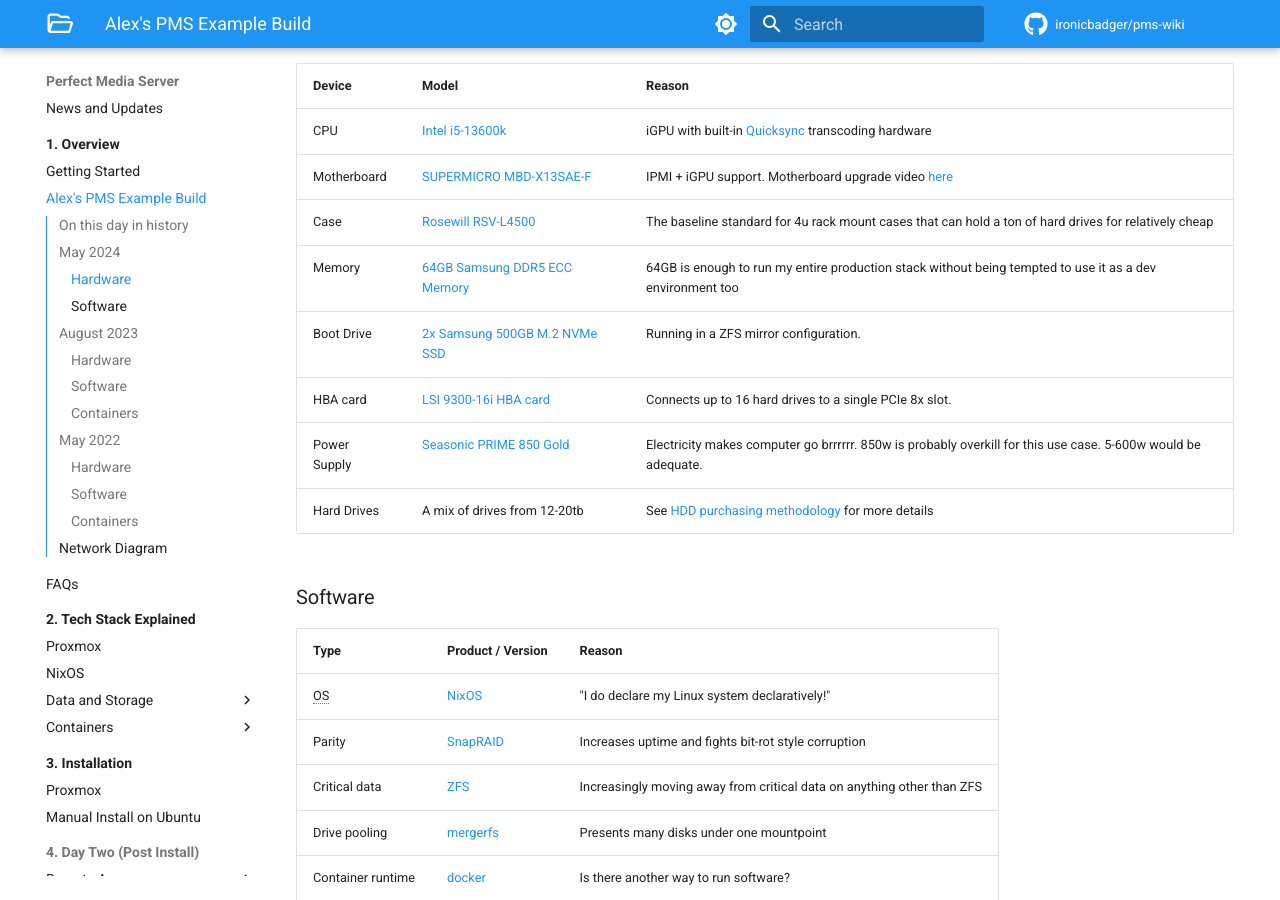
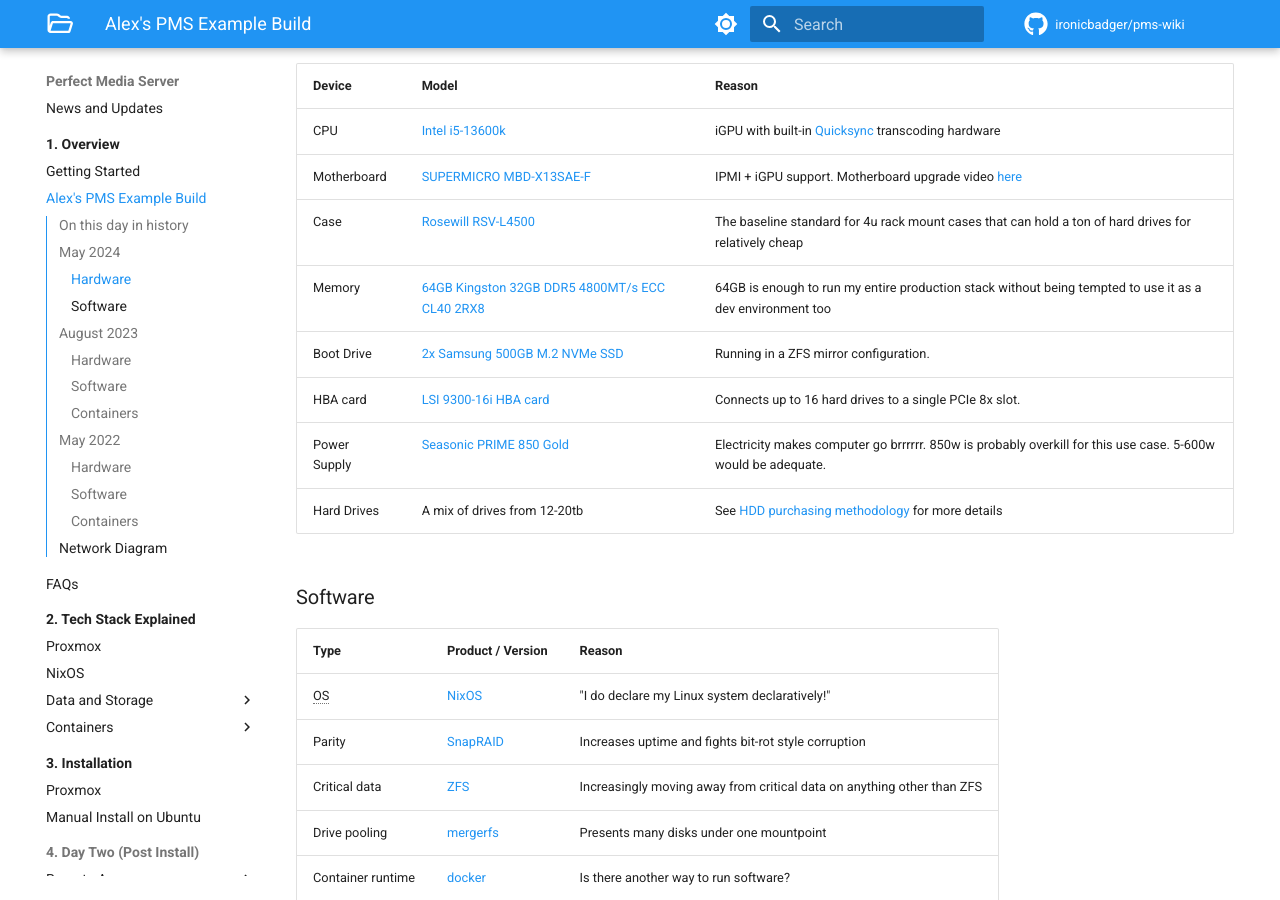
Before and after one commit to ironicbadger/pms-wiki, an MkDocs documentation site: the page built from docs/01-overview/alexs-example-builds.md, in a window 1280 px wide and 900 px high, scrolled down 721 px. Built offline with MkDocs 1.6.1 and Material for MkDocs 9.7.7, drawn with Linux system fonts in a browser that asks for light colours; some web fonts are replaced; plug-ins that fetch from the network failed and are left out; comment, search, counter and statistics services are not loaded.

Commit message:
updated link for x13sae-f memory recommendation

```diff
--- a/docs/01-overview/alexs-example-builds.md
+++ b/docs/01-overview/alexs-example-builds.md
@@ -25,7 +25,7 @@ Here's a high level overview snapshot of my PMS implementation as it stands righ
     | CPU          | [Intel i5-13600k](https://amzn.to/4dvu7JD)             | iGPU with built-in [Quicksync](../06-hardware/intel-quicksync.md) transcoding hardware                                        |
     | Motherboard  | [SUPERMICRO MBD-X13SAE-F](https://amzn.to/4b71X64)       | IPMI + iGPU support. Motherboard upgrade video [here](https://youtu.be/1pvUYpEyeYw?si=lLzqTXX8WAZaYp7t) |
     | Case         | [Rosewill RSV-L4500](https://amzn.to/37eVqKS)          | The baseline standard for 4u rack mount cases that can hold a ton of hard drives for relatively cheap                 |
-    | Memory       | [64GB Samsung DDR5 ECC Memory](https://amzn.to/3UT9Mqj) | 64GB is enough to run my entire production stack without being tempted to use it as a dev environment too                  |
+    | Memory       | [64GB Kingston 32GB DDR5 4800MT/s ECC CL40 2RX8](https://amzn.to/4eWEc1R) | 64GB is enough to run my entire production stack without being tempted to use it as a dev environment too                  |
     | Boot Drive   | [2x Samsung 500GB M.2 NVMe SSD](https://amzn.to/37kBI0l)  |    Running in a ZFS mirror configuration.                                                                                                                        |
     | HBA card     | [LSI 9300-16i HBA card](https://amzn.to/3UPYTWn)       | Connects up to 16 hard drives to a single PCIe 8x slot. |
     | Power Supply | [Seasonic PRIME 850 Gold](https://amzn.to/3OXvMLP)     | Electricity makes computer go brrrrrr. 850w is probably overkill for this use case. 5-600w would be adequate.              |
```
